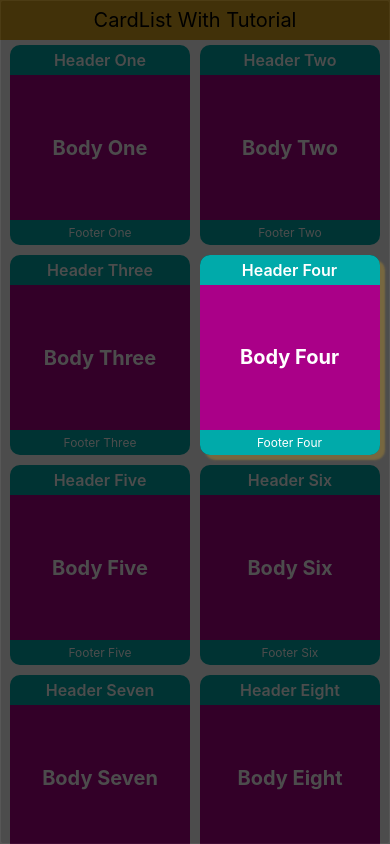
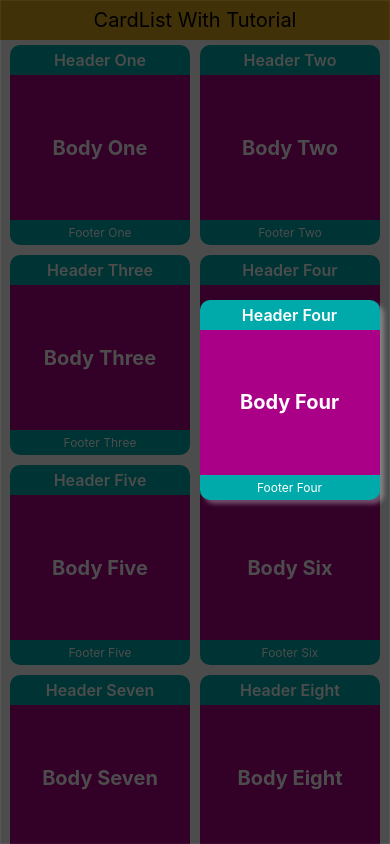
Before and after one commit to pankaj-kumar-mishra/rn-experiments, a React Native app: screen / in a window 390 px wide. Built offline with nearby package versions, Linux system fonts and the light colour scheme.

Commit message:
backdrop and card position improved

```diff
--- a/App.tsx
+++ b/App.tsx
@@ -9,7 +9,8 @@
  */
 
 import React from 'react';
-import {SafeAreaView, StatusBar, useColorScheme} from 'react-native';
+import {StatusBar, useColorScheme} from 'react-native';
+import {SafeAreaProvider, SafeAreaView} from 'react-native-safe-area-context';
 
 // import {PhotoView} from './src/photos-with-swatches';
 // import {ShowFlag} from './src/show-flag';
@@ -33,6 +34,7 @@ const App = () => {
   };
 
   return (
+    <SafeAreaProvider>
       <SafeAreaView style={backgroundStyle}>
         <StatusBar barStyle={isDarkMode ? 'light-content' : 'dark-content'} />
         {/* <CustomTable />
@@ -47,6 +49,7 @@ const App = () => {
         {/* <ScrollToTopView2 /> */}
         {/* <ScrollToTopList2 /> */}
       </SafeAreaView>
+    </SafeAreaProvider>
   );
 };
 
--- a/package.json
+++ b/package.json
@@ -15,6 +15,7 @@
     "react-native-copilot": "^2.5.1",
     "react-native-modal": "^13.0.1",
     "react-native-reanimated": "^2.13.0",
+    "react-native-safe-area-context": "^4.4.1",
     "react-native-svg": "^13.6.0",
     "react-native-table-component": "^1.2.2"
   },
--- a/src/cardlist-tutorial/CardList.tsx
+++ b/src/cardlist-tutorial/CardList.tsx
@@ -42,7 +42,6 @@ const CardList: FC<Props> = (): JSX.Element => {
       <View style={styles.header}>
         <Text style={styles.headerText}>CardList With Tutorial</Text>
       </View>
-      <View style={styles.container}>
       <FlatList
         data={data}
         keyExtractor={(item, index) => index.toString()}
@@ -50,8 +49,8 @@ const CardList: FC<Props> = (): JSX.Element => {
         columnWrapperStyle={styles.columnWrapperStyle}
         renderItem={renderItem}
         showsVerticalScrollIndicator={false}
+        style={styles.flatList}
       />
-      </View>
     </>
   );
 };
@@ -63,13 +62,11 @@ const styles = StyleSheet.create({
     alignItems: 'center',
     justifyContent: 'center',
     marginBottom: 5,
-    zIndex: -1,
   },
   headerText: {
     fontSize: 20,
   },
-  container: {
-    flex: 1,
+  flatList: {
     paddingHorizontal: 10,
   },
   columnWrapperStyle: {
--- a/src/cardlist-tutorial/components/TutorialCard.tsx
+++ b/src/cardlist-tutorial/components/TutorialCard.tsx
@@ -11,7 +11,7 @@ interface Props {
 const TutorialCard: FC<Props> = ({
   children,
   position,
-  // itemIndex,
+  itemIndex,
 }): JSX.Element => {
   return (
     <>
@@ -20,7 +20,7 @@ const TutorialCard: FC<Props> = ({
         containerCard: [
           {
             ...styles.tutorialCard,
-            top: position.top - 20,
+            top: position.top + 25,
             left: position.left - 20,
           },
         ],
@@ -31,10 +31,10 @@ const TutorialCard: FC<Props> = ({
 
 const styles = StyleSheet.create({
   tutorialCard: {
-    elevation: 5,
-    shadowOffset: {width: 5, height: 5},
-    shadowColor: 'goldenrod',
-    shadowRadius: 2,
+    elevation: 3,
+    shadowOffset: {width: 4, height: 4},
+    shadowColor: '#fff',
+    shadowRadius: 4,
     shadowOpacity: 0.3,
   },
 });
--- a/src/cardlist-tutorial/components/TutorialModal.tsx
+++ b/src/cardlist-tutorial/components/TutorialModal.tsx
@@ -5,7 +5,7 @@ import React, {
   ReactElement,
   useRef,
 } from 'react';
-import {StyleSheet, View} from 'react-native';
+import {Pressable, StyleSheet, View} from 'react-native';
 import NativeModal from 'react-native-modal';
 
 type RenderContentType = {
@@ -68,6 +68,11 @@ const TutorialModal: FC<PropsWithChildren<Props>> = ({
         animationOut="fadeOut"
         isVisible={visible}>
         <View style={styles.container}>
+          {/* PK "Pressable" added to handle backdrop inside container */}
+          <Pressable
+            onPress={handleModalClose}
+            style={styles.absoluteContainer}
+          />
           {position && renderContent?.({children, position})}
         </View>
       </NativeModal>
@@ -79,6 +84,9 @@ const styles = StyleSheet.create({
   container: {
     flex: 1,
   },
+  absoluteContainer: {
+    ...StyleSheet.absoluteFillObject,
+  },
 });
 
 export default TutorialModal;
```
Also changed, not shown: 2 other files (tests, documents, lock files or other folders). Lines whose indentation alone changed are shown as unchanged.
